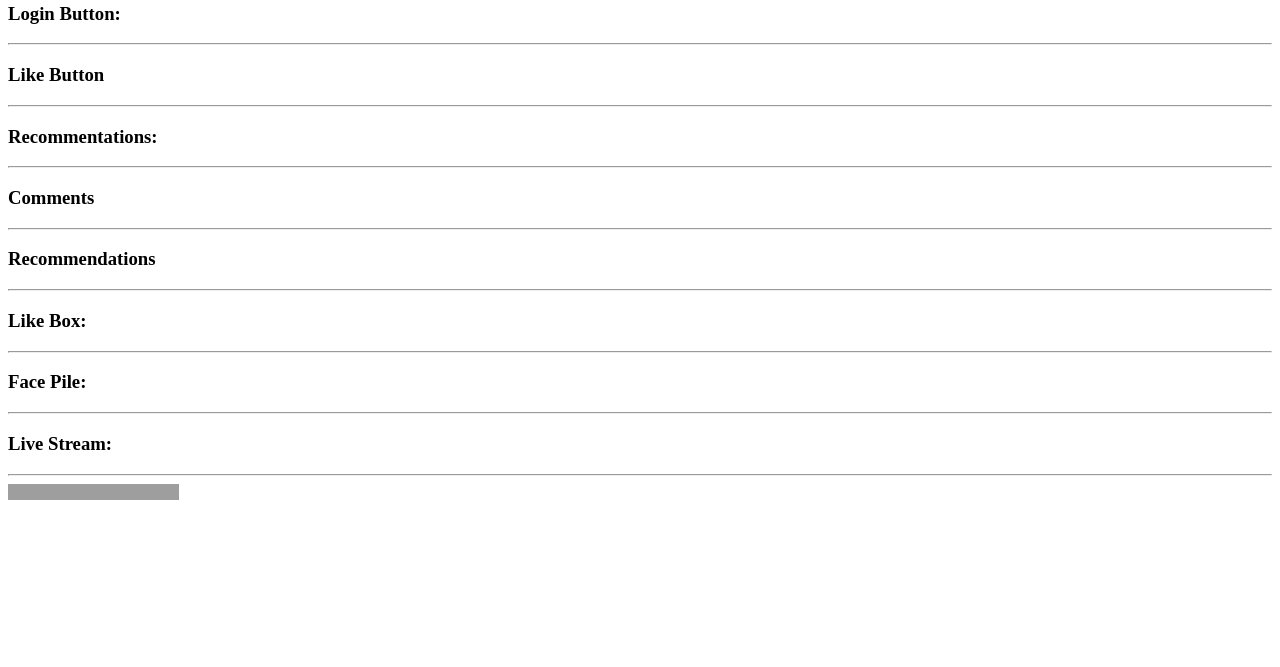
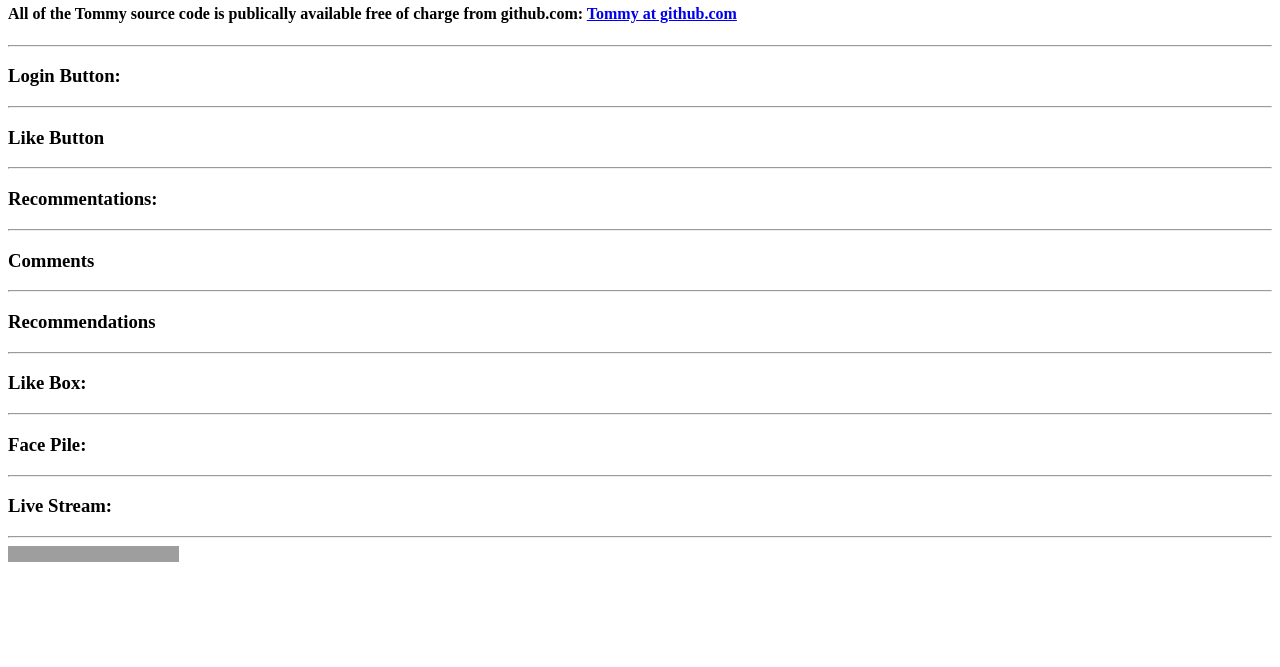
Before and after one commit to tventura/Tommy, a plain HTML site: page html/index.html in a window 1280 px wide. Shown: the part 133-800 px from the top of the page. Drawn offline with Linux system fonts and the light colour scheme; grey boxes are pictures that could not be loaded.

Commit message:
github link.

```diff
--- a/html/index.html
+++ b/html/index.html
@@ -73,6 +73,11 @@
 </script>
 <!-- end HTML Comment tv 6-17-2010 -->
 
+<h4>
+All of the Tommy source code is publically available free of charge from github.com:
+<a href="http://github.com/tventura/Tommy">Tommy at github.com</a>
+</h4>
+<HR>
 <h3>
 Login Button:
 <fb:login-button width="200" max-rows="1"></fb:login-button>
```
